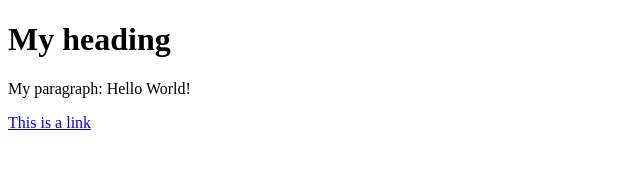
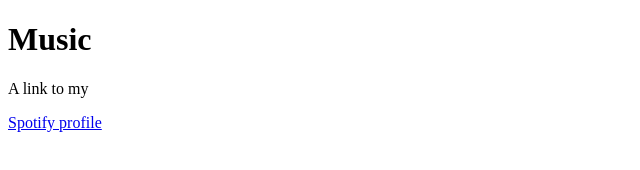
Before and after one commit to lsn-gr/lsn-gr.github.io, a plain HTML site: page index.html in a window 1280 px wide. Shown: the whole page, without its empty margins (0-640 px from the left). Drawn offline with Linux system fonts and the light colour scheme.

Commit message:
Link to my spotify profile

```diff
--- a/index.html
+++ b/index.html
@@ -4,13 +4,12 @@
 	<meta charset="utf-8">
 	<meta name="viewport" content="width=device-width, initial-scale=1">
 	<meta http-equiv="X-UA-Compatible" content="ie=edge">
-	<title>My page</title>
+	<title>@nepero27178</title>
 </head>
 <body>
 
-	<h1>My heading</h1>
-	<p>My paragraph: Hello World!</p>
-	<a rel="stylesheet" type="text/css" href="https://open.spotify.com/track/5drAbDDU9sm6qQ41mD5VwH?si=d5453004a6574569"> This is a link </a>
+	<h1>Music</h1>
+	<p>A link to my</p><a rel="stylesheet" type="text/css" href="https://open.spotify.com/user/31t54om4yt5q7xobpqyswgele7ri?si=09b36fd6e83f4ba7">Spotify profile</a>
 
 </body>
 </html>
```
